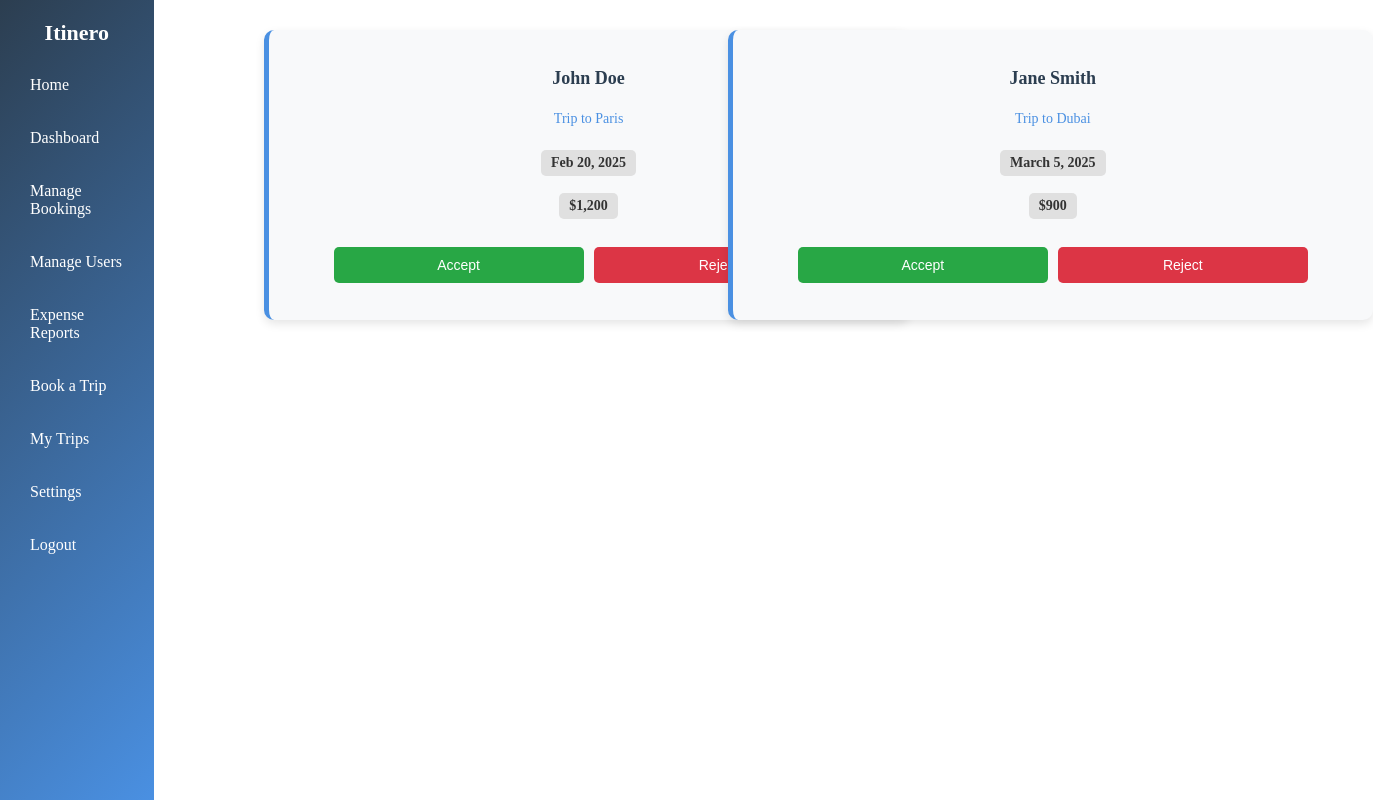
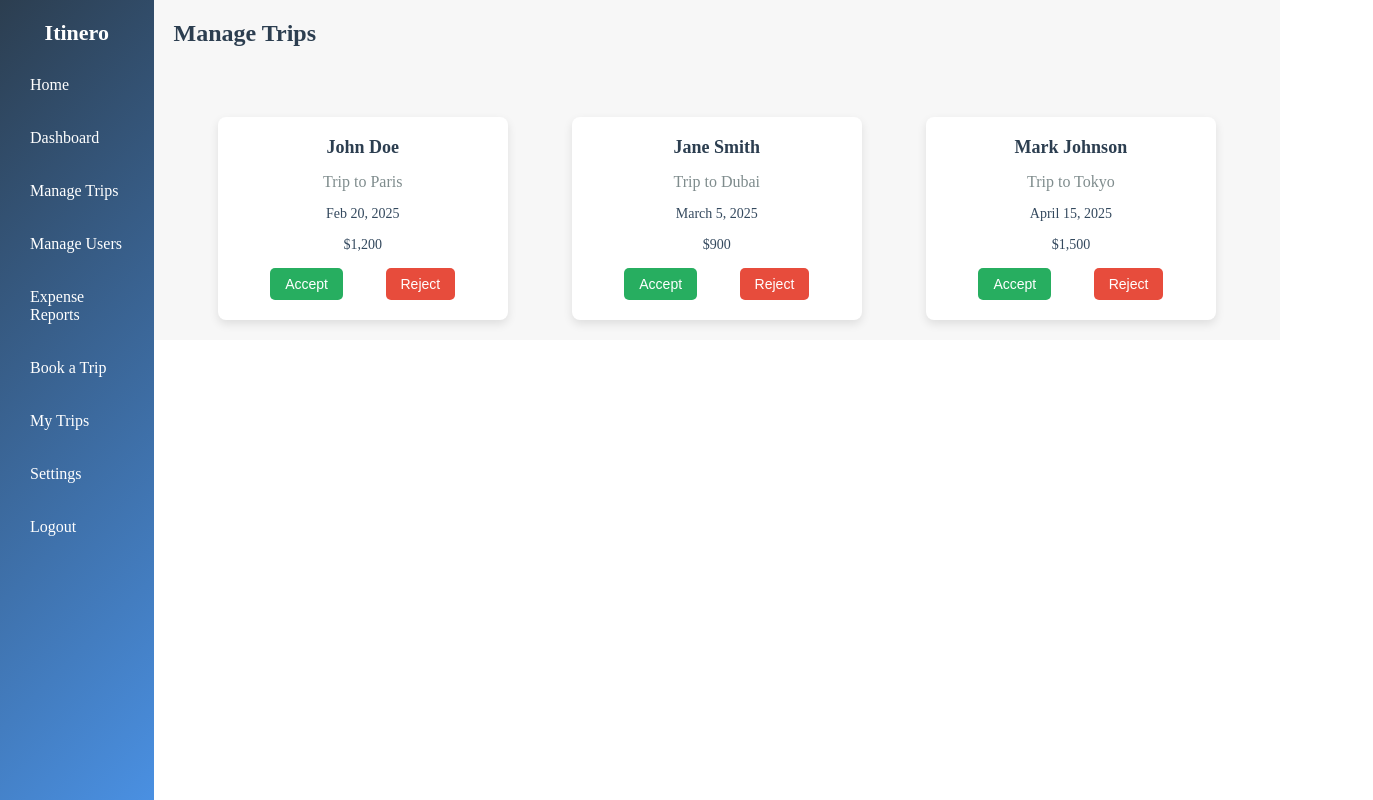
Before and after one commit to RushilShah1903/Itinero-frontend, an Angular app: page /manage-bookings in a window 1280 px wide. Shown: the whole page, 1373 px wide, since content can reach past the window. Built offline with nearby package versions, Linux system fonts and the light colour scheme.

Commit message:
Enhanced UI

```diff
--- a/src/app/booking-management/booking-management.component.css
+++ b/src/app/booking-management/booking-management.component.css
@@ -1,88 +1,80 @@
-.trip-requests {
-    margin: 20px 100px;
-    display: grid;
-    grid-template-columns: repeat(auto-fit, minmax(250px, 0.5fr)); /* Responsive grid */
-    gap: 2px;
-    justify-content: center;
+/* Consistent Styling for Headers Across Components */
+h2 {
+    font-size: 24px;
+    color: #2c3e50; /* Navy */
+    margin-bottom: 70px;
+  }
+
+/* Styling for the trip requests section */
+.trip-management {
+    padding: 20px;
+    background-color: #f7f7f7;
 }
 
-/* Bigger Square Trip Request Cards */
+.trip-requests {
+    display: flex;
+    flex-wrap: wrap;
+    gap: 20px;
+    justify-content: space-evenly;
+}
+
 .request-card {
-    background: #f8f9fa;
-    width: 600px; /* Bigger size */
-    height: 250px; /* Square format */
+    width: 250px; /* Square boxes */
+    background-color: white;
     padding: 20px;
-    border-radius: 10px;
-    border-left: 5px solid #4a90e2;
+    border-radius: 8px;
     box-shadow: 0px 4px 10px rgba(0, 0, 0, 0.1);
-    text-align: center;
     display: flex;
     flex-direction: column;
-    justify-content: space-evenly;
-    align-items: center;
-    margin: 10px;
+    gap: 15px;
+    text-align: center; /* Center content */
 }
 
-/* Employee Name */
 .request-card h3 {
     font-size: 18px;
-    color: #2c3e50;
-    margin-bottom: 5px;
+    font-weight: 600;
+    color: #2c3e50; /* Navy */
 }
 
-/* Trip Details */
 .request-card p {
-    font-size: 14px;
-    color: #4a90e2;
-    margin-bottom: 5px;
+    font-size: 16px;
+    color: #7f8c8d; /* Grey */
 }
 
-/* Date & Expense */
 .trip-date, .trip-expense {
     font-size: 14px;
-    font-weight: bold;
-    color: #333;
-    background: #e0e0e0;
-    padding: 5px 10px;
-    border-radius: 5px;
-    display: inline-block;
+    color: #34495e; /* Darker grey */
 }
 
-/* Action Buttons */
-.request-card .btn-container {
+.btn-container {
     display: flex;
+    justify-content: space-evenly; /* Spread out the buttons */
     gap: 10px;
-    margin-top: 10px;
+}
+
+.approve-btn, .reject-btn {
+    padding: 8px 15px;
+    font-size: 14px;
+    border: none;
+    border-radius: 5px;
+    cursor: pointer;
+    transition: 0.3s;
 }
 
 .approve-btn {
-    background-color: #28a745;
+    background-color: #27ae60; /* Green */
     color: white;
-    border: none;
-    padding: 10px 15px;
-    border-radius: 5px;
-    cursor: pointer;
-    font-size: 14px;
-    transition: 0.3s;
-    width:250px;
 }
 
 .approve-btn:hover {
-    background-color: #218838;
+    background-color: #2ecc71; /* Lighter green */
 }
 
 .reject-btn {
-    background-color: #dc3545;
+    background-color: #e74c3c; /* Red */
     color: white;
-    border: none;
-    padding: 10px 15px;
-    border-radius: 5px;
-    cursor: pointer;
-    font-size: 14px;
-    transition: 0.3s;
-    width: 250px;
 }
 
 .reject-btn:hover {
-    background-color: #c82333;
+    background-color: #c0392b; /* Darker red */
 }
--- a/src/app/booking-management/booking-management.component.html
+++ b/src/app/booking-management/booking-management.component.html
@@ -1,4 +1,7 @@
-<section class="trip-requests">
+<section class="trip-management">
+    <h2>Manage Trips</h2>
+
+    <div class="trip-requests">
         <div class="request-card">
             <h3>John Doe</h3>
             <p>Trip to Paris</p>
@@ -20,4 +23,16 @@
                 <button class="reject-btn">Reject</button>
             </div>
         </div>
+
+        <div class="request-card">
+            <h3>Mark Johnson</h3>
+            <p>Trip to Tokyo</p>
+            <span class="trip-date">April 15, 2025</span>
+            <span class="trip-expense">$1,500</span>
+            <div class="btn-container">
+                <button class="approve-btn">Accept</button>
+                <button class="reject-btn">Reject</button>
+            </div>
+        </div>
+    </div>
 </section>
--- a/src/app/reports/reports.component.css
+++ b/src/app/reports/reports.component.css
@@ -25,10 +25,16 @@
   }
 
   .filter-section select {
-    padding: 8px;
+    width: 100%;
+    padding: 12px;
     font-size: 16px;
-    border: 1px solid #ccc;
+    border: 2px solid #4a90e2; /* Teal border */
     border-radius: 5px;
+    background: #f0f8ff; /* Light beige/soft background */
+    color: #2c3e50; /* Navy */
+    cursor: pointer;
+    outline: none;
+    transition: 0.3s ease-in-out;
   }
 
   /* Total Expense Display */
--- a/src/app/sidebar/sidebar.component.html
+++ b/src/app/sidebar/sidebar.component.html
@@ -3,7 +3,7 @@
     <ul>
         <li><a routerLink="/home" routerLinkActive="active">Home</a></li>
         <li *ngIf="role === 'admin'"><a routerLink="/dashboard" routerLinkActive="active">Dashboard</a></li>
-        <li *ngIf="role === 'admin'"><a routerLink="/manage-bookings" routerLinkActive="active">Manage Bookings</a></li>
+        <li *ngIf="role === 'admin'"><a routerLink="/manage-bookings" routerLinkActive="active">Manage Trips</a></li>
         <li *ngIf="role === 'admin'"><a routerLink="/manage-users" routerLinkActive="active">Manage Users</a></li>
         <li *ngIf="role === 'admin'"><a routerLink="/reports" routerLinkActive="active">Expense Reports</a></li>
 
```
Lines whose indentation alone changed are shown as unchanged.
